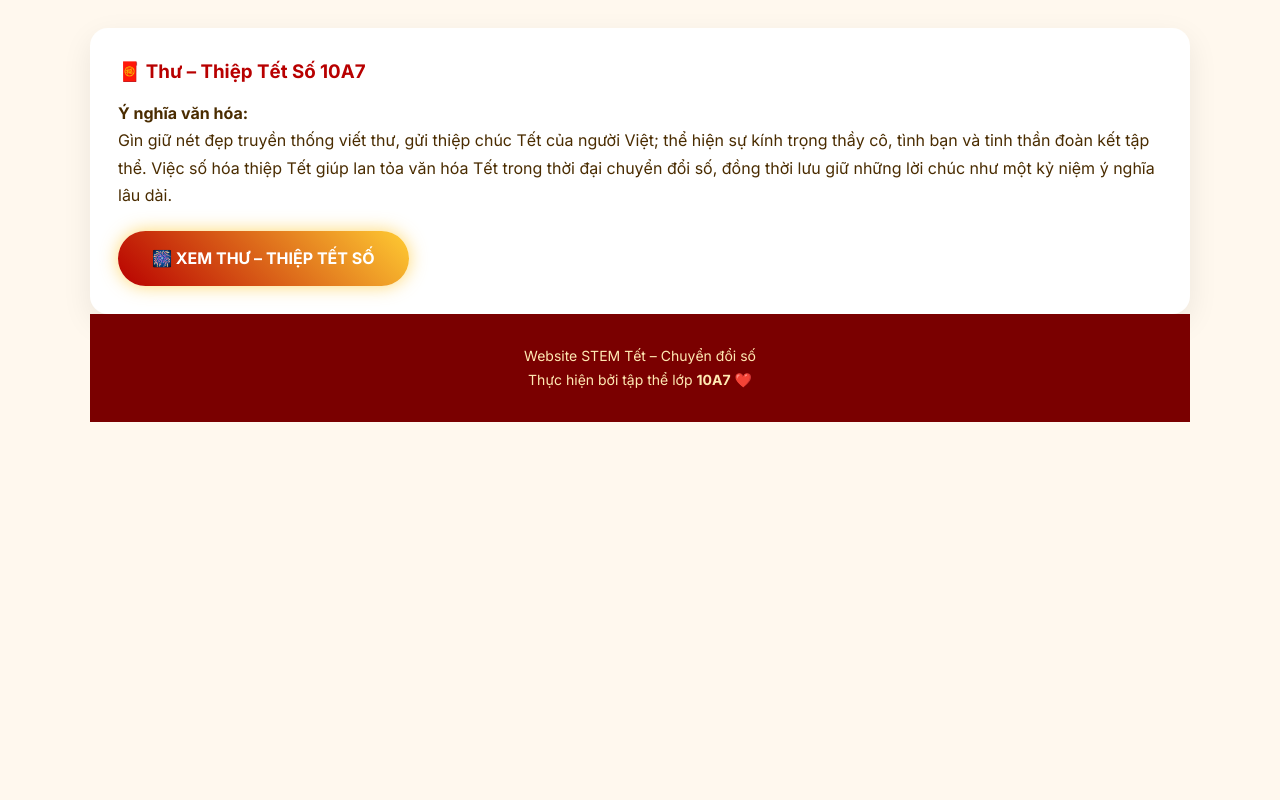
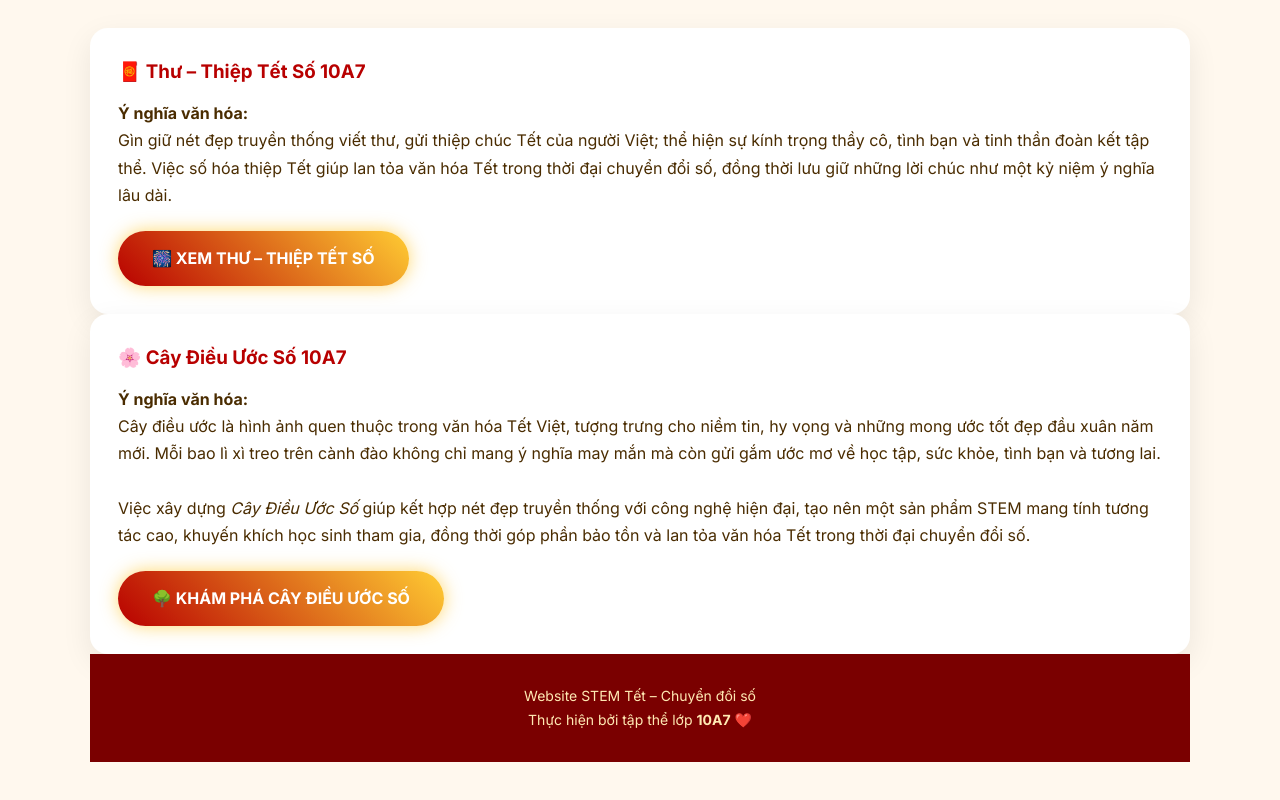
Before and after one commit to huyg15235-lgtm/tet10a7, a plain HTML site: page index.html in a window 1280 px wide. Shown: the part 2551-3351 px from the top of the page. Before the commit the page ends 3043 px from the top, so only its background shows below. Drawn offline with Linux system fonts and the light colour scheme.

Commit message:
Update index.html

```diff
--- a/index.html
+++ b/index.html
@@ -295,6 +295,31 @@ footer{
   </a>
 </div>
 
+<div class="card">
+  <h3>🌸 Cây Điều Ước Số 10A7</h3>
+
+  <p>
+    <strong>Ý nghĩa văn hóa:</strong><br>
+    Cây điều ước là hình ảnh quen thuộc trong văn hóa Tết Việt,
+    tượng trưng cho niềm tin, hy vọng và những mong ước tốt đẹp
+    đầu xuân năm mới. Mỗi bao lì xì treo trên cành đào không chỉ
+    mang ý nghĩa may mắn mà còn gửi gắm ước mơ về học tập,
+    sức khỏe, tình bạn và tương lai.
+    <br><br>
+    Việc xây dựng <em>Cây Điều Ước Số</em> giúp kết hợp nét đẹp
+    truyền thống với công nghệ hiện đại, tạo nên một sản phẩm
+    STEM mang tính tương tác cao, khuyến khích học sinh tham gia,
+    đồng thời góp phần bảo tồn và lan tỏa văn hóa Tết trong
+    thời đại chuyển đổi số.
+  </p>
+
+  <a class="btn"
+     href="https://huyg15235-lgtm.github.io/cay-dieu-uoc/"
+     target="_blank">
+     🌳 KHÁM PHÁ CÂY ĐIỀU ƯỚC SỐ
+  </a>
+</div>
+
 <footer>
   Website STEM Tết – Chuyển đổi số<br>
   Thực hiện bởi tập thể lớp <strong>10A7</strong> ❤️
```
